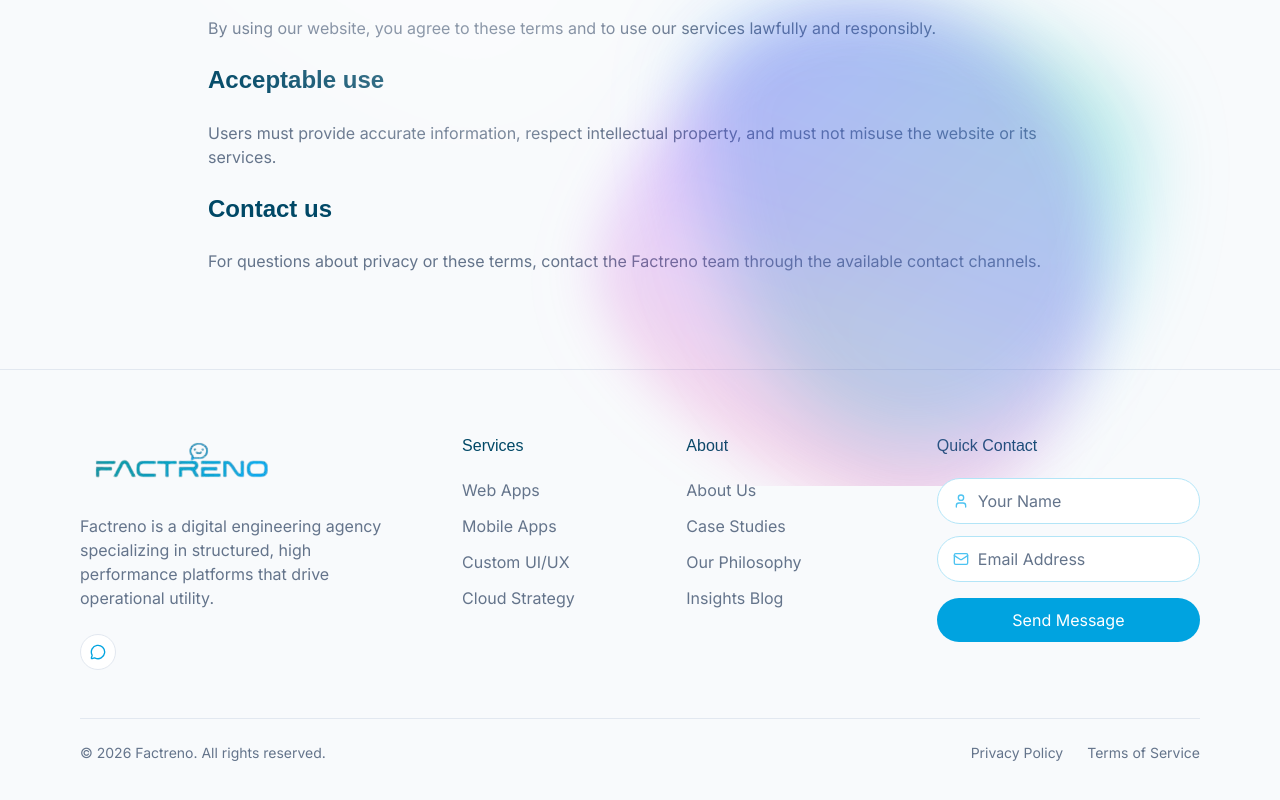
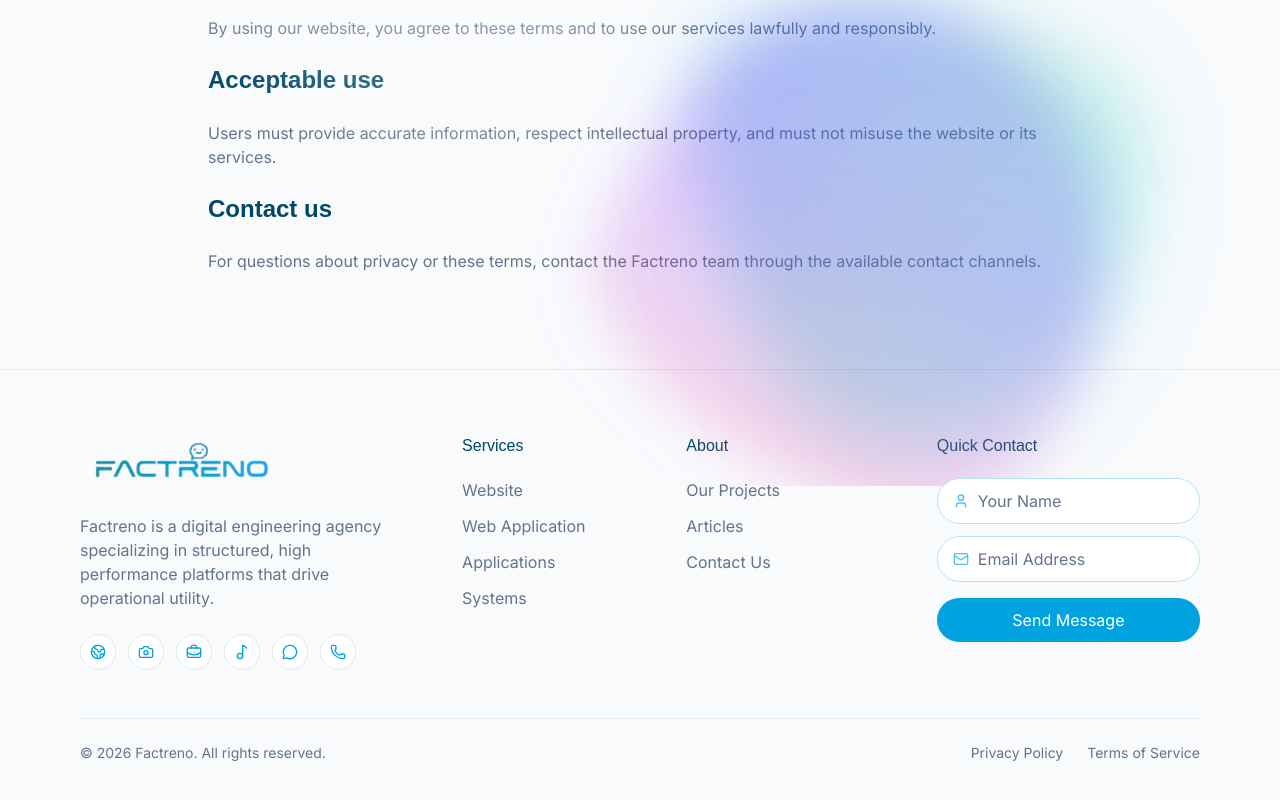
Before and after one commit to factreno-solutions/portfolio, a React (Vite) app: page /terms-of-service in a window 1280 px wide. Shown: the part 314-1114 px from the top of the page. Built offline with nearby package versions, Linux system fonts and the light colour scheme.

Commit message:
Update footer navigation and social links

```diff
--- a/src/locales/ar/translation.json
+++ b/src/locales/ar/translation.json
@@ -50,7 +50,7 @@
       { "slug": "chatbots", "icon": "cpu", "title": "روبوتات محادثة", "description": "مساعدون محادثيون للعملاء والفرق الداخلية.", "details": "ننشئ روبوتات تجيب عن الأسئلة وتوجه المستخدمين وتتصل بسير العمل.", "highlights": ["محادثات طبيعية", "تنفيذ إجراءات العمل", "تحويل للموظف عند الحاجة"] },
       { "slug": "app-store-display", "icon": "mobile", "title": "عرض التطبيقات على App Store وAndroid", "description": "تطبيقات جاهزة لحضور واضح وموثوق في المتاجر.", "details": "نساعدك في تقديم تطبيقات iOS وAndroid بجودة مناسبة للإطلاق.", "highlights": ["تجارب iOS وAndroid", "عرض جاهز للمتجر", "مراجعة جودة الإطلاق"] },
       { "slug": "coaching", "icon": "pulse", "title": "التدريب والاستشارات", "description": "توجيه تقني عملي للفرق والمنتجات والمؤسسين.", "details": "احصل على دعم مركز لاتخاذ قرارات أفضل في المنتج والهندسة والتنفيذ.", "highlights": ["توجيه المنتج", "دعم القرارات التقنية", "تمكين الفريق"] },
-      { "slug": "career-startup-plans", "icon": "pulse", "title": "خطط مهنية أو خطط الشركات الناشئة", "description": "خطط واضحة لخطوتك المهنية أو مرحلة شركتك القادمة.", "details": "نحول هدفك أو فكرتك إلى خارطة طريق عملية ذات أولويات ومراحل واضحة.", "highlights": ["خارطة طريق قابلة للتنفيذ", "تحديد الأولويات", "توجيه مهني وريادي"] }
+      { "slug": "career-startup-plans", "icon": "pulse", "title": "خطط مهنية ��و خطط الشركات الناشئة", "description": "خطط واضحة لخطوتك المهنية أو مرحلة شركتك القادمة.", "details": "نحول هدفك أو فكرتك إلى خارطة طريق عملية ذات أولويات ومراحل واضحة.", "highlights": ["خارطة طريق قابلة للتنفيذ", "تحديد الأولويات", "توجيه مهني وريادي"] }
     ],
     "button":"جميع خدماتنا",
     "backToServices":"العودة إلى الخدمات",
@@ -138,19 +138,18 @@
     "description": "فاكترينو هي وكالة هندسة برمجية متخصصة في بناء منصات رقمية عالية الأداء والاعتمادية تهدف إلى تبسيط وتيسير العمليات التشغيلية.",
     "navigate": "تصفح",
     "servicesHeading": "الخدمات",
-    "servicesList": [
-      "تطبيقات الويب",
-      "تطبيقات الجوال",
-      "واجهات الاستخدام المخصصة",
-      "الاستراتيجيات السحابية"
-    ],
-    "aboutHeading": "ماذا عنا",
-    "aboutList": [
-      "من نحن",
-      "دراسات الحالة",
-      "فلسفتنا العملية",
-      "مدونة الأفكار"
-    ],
+  "servicesList": [
+  "Website",
+  "Web Application",
+  "Applications",
+  "Systems"
+  ],
+  "aboutHeading": "About",
+  "aboutList": [
+  "Our Projects",
+  "Articles",
+  "Contact Us"
+  ],
     "quickContact": "تواصل سريع",
     "namePlaceholder": "الاسم",
     "emailPlaceholder": "عنوان البريد الإلكتروني",
@@ -191,7 +190,7 @@
     "serviceDefault": "اختر نوع الخدمة...",
     "serviceOther": "خدمة أخرى",
     "messageLabel": "تفاصيل المشروع",
-    "messagePlaceholder": "أخبرنا المزيد عن فكرتك، متطلباتك، وأي تفاصيل أخرى ��ساعدنا في فهم مشروعك...",
+    "messagePlaceholder": "أخبرنا المزيد عن فكرتك، م��طلباتك، وأي تفاصيل أخرى ��ساعدنا في فهم مشروعك...",
     "submitBtn": "إرسال طلب استشارة",
     "successMessage": "تم استلام رسالتك بنجاح! سنتواصل معك قريباً."
   }
--- a/src/locales/en/translation.json
+++ b/src/locales/en/translation.json
@@ -139,17 +139,16 @@
     "navigate": "Navigate",
     "servicesHeading": "Services",
     "servicesList": [
-      "Web Apps",
-      "Mobile Apps",
-      "Custom UI/UX",
-      "Cloud Strategy"
+      "Website",
+      "Web Application",
+      "Applications",
+      "Systems"
     ],
     "aboutHeading": "About",
     "aboutList": [
-      "About Us",
-      "Case Studies",
-      "Our Philosophy",
-      "Insights Blog"
+      "Our Projects",
+      "Articles",
+      "Contact Us"
     ],
     "quickContact": "Quick Contact",
     "namePlaceholder": "Your Name",
--- a/src/sections/Footer.jsx
+++ b/src/sections/Footer.jsx
@@ -1,5 +1,5 @@
 import { useTranslation } from 'react-i18next';
-import { MessageCircle, User, Mail } from 'lucide-react';
+import { BriefcaseBusiness, Camera, Globe2, Mail, MessageCircle, Music2, Phone, User } from 'lucide-react';
 import { Link } from 'react-router-dom';
 import { motion } from 'framer-motion';
 import logo from '../assets/logo-removebg-preview.png';
@@ -11,7 +11,12 @@ export default function Footer() {
   const aboutList = t('footer.aboutList', { returnObjects: true });
 
   const socials = [
-    { icon: MessageCircle, label: 'Message', href: '#' },
+    { icon: Globe2, label: 'Facebook', href: '#' },
+    { icon: Camera, label: 'Instagram', href: '#' },
+    { icon: BriefcaseBusiness, label: 'LinkedIn', href: '#' },
+    { icon: Music2, label: 'TikTok', href: '#' },
+    { icon: MessageCircle, label: 'WhatsApp', href: '#' },
+    { icon: Phone, label: 'Call', href: 'tel:+201000000000' },
   ];
 
   return (
```
